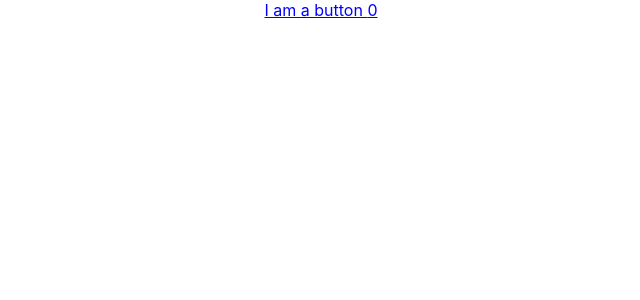
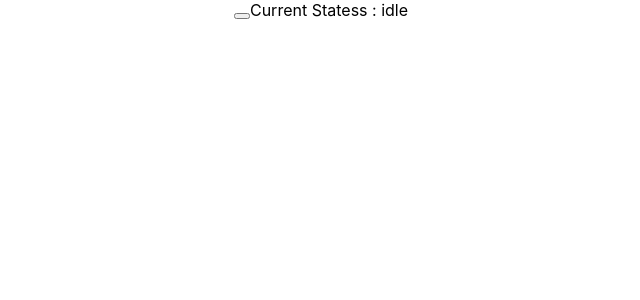
Before and after one commit to arman226/react-patterns, a React (Create React App) app: page / in a window 1280 px wide. Shown: the top 300 px of the page, without its empty margins (319-959 px from the left). Built offline with nearby package versions, Linux system fonts and the light colour scheme.

Commit message:
Fetch State Machine

```diff
--- /dev/null
+++ b/public/data.json
@@ -0,0 +1,3 @@
+{
+  "sample": "test"
+}
--- a/src/App.js
+++ b/src/App.js
@@ -1,20 +1,52 @@
-import { useState } from "react";
-import logo from "./logo.svg";
+import { useEffect, useReducer, useState } from "react";
 import "./App.css";
 
+const ACTIONS = {
+  PASSED_ONCE: "PASSED_ONCE",
+  PASSED_TWICE: "PASSED_TWICE",
+  PASSED_THRICE: "PASSED_THRICE",
+};
+
+const reducer = ({ state }) => {
+  switch (state) {
+    case ACTIONS.PASSED_ONCE:
+      return {
+        state: ACTIONS.PASSED_TWICE,
+      };
+    case ACTIONS.PASSED_TWICE:
+      return {
+        state: ACTIONS.PASSED_THRICE,
+      };
+    case ACTIONS.PASSED_THRICE:
+      return {
+        state: ACTIONS.PASSED_ONCE,
+      };
+    default:
+      return state;
+  }
+};
+
 const Button = ({ color, increment, underline }) => {
+  //state machine
+  const [state, dispatch] = useReducer(reducer, {
+    state: ACTIONS.PASSED_ONCE,
+  });
+
   const [counter, setCounter] = useState(0);
   return (
-    <div
-      style={{ color, textDecoration: underline && "underline" }}
-      onClick={() => {
-        setCounter((prev) => prev + increment);
-      }}
-    >
-      I am a button {counter}
+    <div style={{ color, textDecoration: underline && "underline" }}>
+      <div onClick={() => dispatch()}> I am a button</div>
+      {state.state}
     </div>
   );
 };
+
+/**
+ * idle
+ * loading
+ * loaded
+ * error
+ */
 
 function App() {
   const props = {
@@ -22,9 +54,35 @@ function App() {
     underline: true,
   };
 
+  const [state, setState] = useState("idle");
+
+  const onClicked = () => {
+    console.log("called");
+    setState("loading");
+    fetch("/data.json")
+      .then((i) => {
+        JSON.parse(i);
+        setState(i.status === 200 ? "loaded" : "error");
+      })
+      .catch((err) => {
+        setState("error");
+        console.log(err);
+      });
+  };
+
+  if (state === "loading") {
+    return <div>we're still loading...</div>;
+  }
+
+  if (state === "error") {
+    return <div>Errors found</div>;
+  }
+
   return (
     <div className='App'>
-      <Button {...props} color='blue' />
+      <button onClick={onClicked} />
+      {/* <Button {...props} color='blue' /> */}
+      Current Statess : {state}
     </div>
   );
 }
```
